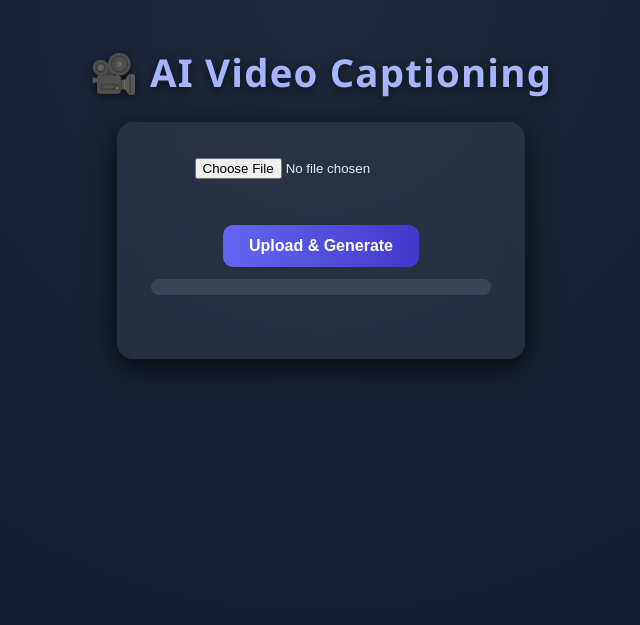
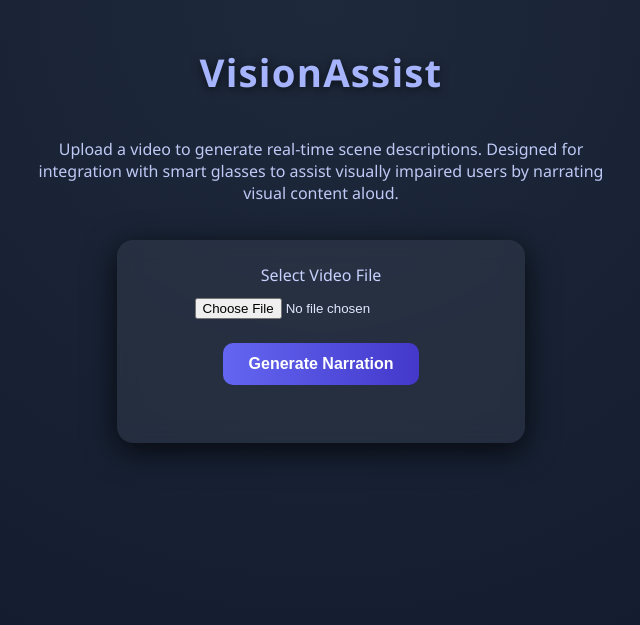
Before and after one commit to Weirdnemo/ClipCap, a Flask app: page / in a window 1280 px wide. Shown: the top 625 px of the page, without its empty margins (319-959 px from the left). Run offline with Flask 3, Linux system fonts and the light colour scheme.

Commit message:
Refactor index.html for improved UI, accessibility, and video upload process; enhance progress feedback and remove unused elements

```diff
--- a/templates/index.html
+++ b/templates/index.html
@@ -114,67 +114,27 @@
                 transform: translateY(0);
             }
         }
-
-        #progressBarContainer {
-            width: 340px;
-            height: 16px;
-            background: rgba(255,255,255,0.1);
-            border-radius: 8px;
-            margin: 12px auto 20px auto;
-            overflow: hidden;
-        }
-
-        /* Progress bar fill */
-        #progressBar {
-            height: 100%;
-            width: 0%;
-            background: linear-gradient(90deg, #2563eb, #1d4ed8);
-            transition: width 0.3s ease;
-        }
-
-        /* Download button */
-        #downloadBtn {
-            display: none;
-            margin: 12px auto;
-            padding: 10px 20px;
-            background: linear-gradient(90deg, #2563eb, #1d4ed8);
-            border: none;
-            border-radius: 8px;
-            color: white;
-            font-weight: 600;
-            cursor: pointer;
-            transition: background 0.3s ease;
-        }
-        #downloadBtn:hover {
-            background: #1d4ed8;
-        }
     </style>
 </head>
 <body>
-    <h1>🎥 AI Video Captioning</h1>
+    <h1>VisionAssist</h1>
+    <p style="text-align:center; max-width: 600px; color:#bec9f5; margin-bottom: 36px;">
+        Upload a video to generate real-time scene descriptions. Designed for integration with smart glasses to assist visually impaired users by narrating visual content aloud.
+    </p>
 
-    <form id="uploadForm" enctype="multipart/form-data" aria-label="Upload video form">
-        <input type="file" name="video" accept="video/*" required>
-        <br>
-        <button type="submit">Upload & Generate</button>
-
-        <div id="progressBarContainer" aria-hidden="true">
-            <div id="progressBar"></div>
-        </div>
-        <div class="progress" id="progressText" aria-live="polite" aria-atomic="true"></div>
+    <form id="uploadForm" enctype="multipart/form-data" aria-label="Upload video for scene narration">
+        <label for="videoInput">Select Video File</label>
+        <input id="videoInput" type="file" name="video" accept="video/*" required aria-required="true" aria-describedby="progressText"/>
+        <button type="submit" aria-live="polite">Generate Narration</button>
+        <div class="progress" id="progressText" role="status" aria-live="polite" aria-atomic="true"></div>
     </form>
 
-    <button id="downloadBtn" aria-label="Download captions as text file">Download Captions</button>
-
-    <div id="results" aria-live="polite" aria-atomic="true"></div>
+    <div id="results" aria-live="polite" aria-atomic="false"></div>
 
     <script>
-    let captionsData = [];
-
         function typeWriterEffectWords(element, text, speed = 150) {
             let words = text.split(" ");
             let i = 0;
-        element.textContent = '';
             function typing() {
                 if (i < words.length) {
                     element.textContent += (i === 0 ? "" : " ") + words[i];
@@ -188,14 +148,11 @@
         document.getElementById('uploadForm').addEventListener('submit', function(e) {
             e.preventDefault();
 
-        captionsData = [];
-        document.getElementById("results").innerHTML = "";
-        document.getElementById("progressText").textContent = "Uploading...";
-        document.getElementById("progressBar").style.width = "0%";
-        document.getElementById("downloadBtn").style.display = "none";
-
             const form = e.target;
             const formData = new FormData(form);
+
+            document.getElementById("results").innerHTML = "";
+            document.getElementById("progressText").textContent = "Processing video and generating narration...";
 
             fetch('/generate', {
                 method: 'POST',
@@ -205,14 +162,10 @@
                 if (!response.body) {
                     throw new Error("ReadableStream not supported in this browser");
                 }
-
                 const reader = response.body.getReader();
                 const decoder = new TextDecoder();
                 let buffer = '';
                 let count = 0;
-
-            // We'll estimate progress roughly based on frames processed
-            // You could improve this if backend sends total count info
 
                 function processChunk(chunk) {
                     buffer += chunk;
@@ -220,25 +173,16 @@
                     parts.slice(0, -1).forEach(msg => {
                         if (msg.startsWith("data: ")) {
                             const [fname, cap] = msg.slice(6).split("|");
-
-                        // Store captions
-                        captionsData.push(`${fname}: ${cap}`);
-
-                        // Create result card
                             const el = document.createElement("div");
                             el.className = "result-card";
                             el.innerHTML = `
-                            <img src="/static/frames/${fname}" alt="${fname}">
+                                <img src="/static/frames/${fname}" alt="Video frame ${fname}">
                                 <div class="caption"></div>
                             `;
                             const captionDiv = el.querySelector(".caption");
                             document.getElementById("results").appendChild(el);
                             typeWriterEffectWords(captionDiv, cap);
-
                             count++;
-                        // Update progress bar (assuming max ~30 frames for demo)
-                        let progressPercent = Math.min((count / 30) * 100, 100);
-                        document.getElementById("progressBar").style.width = progressPercent + "%";
                             document.getElementById("progressText").textContent = `Received ${count} captions...`;
                         }
                     });
@@ -248,11 +192,7 @@
                 function read() {
                     reader.read().then(({ done, value }) => {
                         if (done) {
-                        document.getElementById("progressText").textContent = "Captioning complete!";
-                        document.getElementById("progressBar").style.width = "100%";
-                        if (captionsData.length > 0) {
-                            document.getElementById("downloadBtn").style.display = "block";
-                        }
+                            document.getElementById("progressText").textContent = "All captions generated.";
                             return;
                         }
                         processChunk(decoder.decode(value, { stream: true }));
@@ -267,21 +207,6 @@
                 document.getElementById("progressText").textContent = "Upload failed: " + err.message;
             });
         });
-
-    // Download captions as a .txt file
-    document.getElementById('downloadBtn').addEventListener('click', () => {
-        if (captionsData.length === 0) return;
-
-        const blob = new Blob([captionsData.join('\n')], {type: 'text/plain'});
-        const url = URL.createObjectURL(blob);
-        const a = document.createElement('a');
-        a.href = url;
-        a.download = 'video_captions.txt';
-        document.body.appendChild(a);
-        a.click();
-        a.remove();
-        URL.revokeObjectURL(url);
-    });
     </script>
 </body>
 </html>
```
Lines whose indentation alone changed are shown as unchanged.
